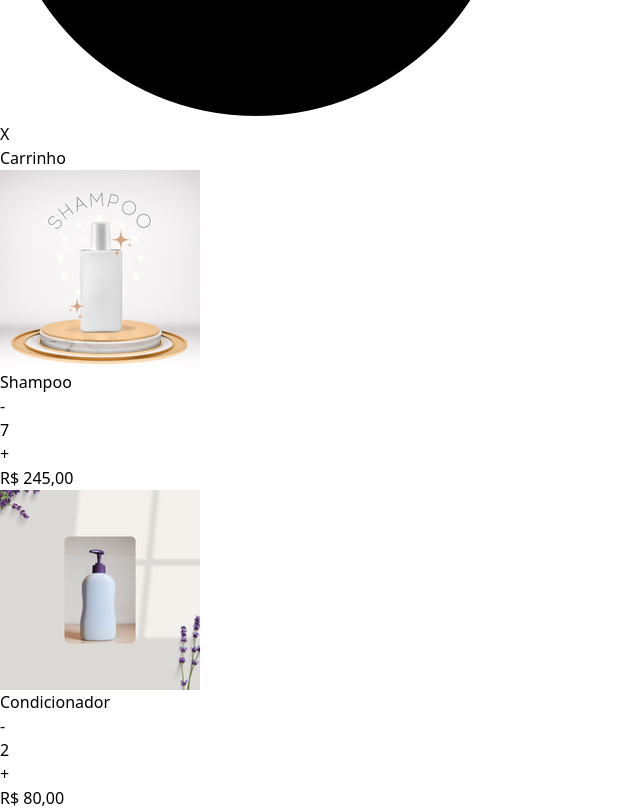
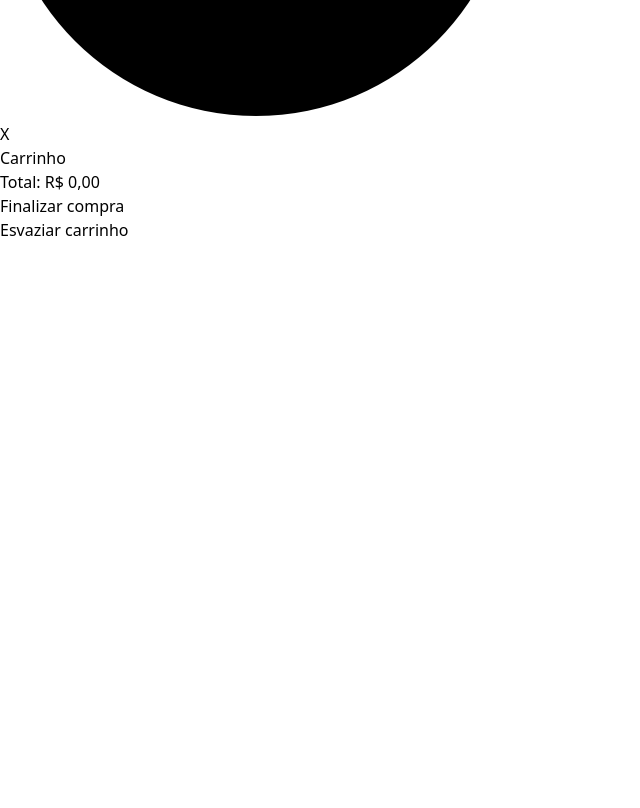
Before and after one commit to ditthales/projeto-visagio, a React (Vite) app: page / in a window 1280 px wide. Shown: the part 5080-5888 px from the top of the page, without its empty margins (0-640 px from the left). After the commit the page ends 5322 px from the top, so only its background shows below. Built offline with nearby package versions, Linux system fonts and the light colour scheme.

Commit message:
refining cart view

```diff
--- a/package.json
+++ b/package.json
@@ -2,8 +2,11 @@
   "name": "projeto-rocketlab",
   "private": true,
   "version": "0.0.0",
+  "homepage": "https://ditthales.github.io/projeto-visagio",
   "type": "module",
   "scripts": {
+    "predeploy": "npm run build",
+    "deploy": "gh-pages -d build",
     "dev": "vite",
     "build": "tsc && vite build",
     "lint": "eslint . --ext ts,tsx --report-unused-disable-directives --max-warnings 0",
@@ -24,6 +27,7 @@
     "eslint": "^8.45.0",
     "eslint-plugin-react-hooks": "^4.6.0",
     "eslint-plugin-react-refresh": "^0.4.3",
+    "gh-pages": "^6.0.0",
     "postcss": "^8.4.28",
     "tailwindcss": "^3.3.3",
     "typescript": "^5.0.2",
--- a/src/App.tsx
+++ b/src/App.tsx
@@ -9,23 +9,7 @@ const App = () => {
     type: string;
     index: number;
     qtd: number;
-  }[]>([
-    {
-      type: "hair",
-      index: 0,
-      qtd: 7
-    },
-    {
-      type: "hair",
-      index: 1,
-      qtd: 2
-    },
-    {
-      type: "hair",
-      index: 2,
-      qtd: 1
-    }
-  ]);
+  }[]>([]);
 
   const[overlay, setOverlay] = useState(false);
   const[total, setTotal] = useState(0);
@@ -34,9 +18,14 @@ const App = () => {
     setOverlay(!overlay);
   };
 
-  const sumTotal = () => {
+  const sumTotal = (array: {
+    type: string;
+    index: number;
+    qtd: number;
+  }[] ) => {
     let total = 0;
-    productList.forEach((product) => {
+    console.log(array)
+    array.forEach((product) => {
       if (product.type == "hair") {
         total += parseFloat(HAIR_PRODUCTS[product.index].price.replace(",",".")) * product.qtd;
       } else if (product.type == "face") {
@@ -46,6 +35,7 @@ const App = () => {
       }
     })
     setTotal(total);
+    console.log(total)
   }
 
   const handleQtdChange = (index: number, newQtd: number) => {
@@ -56,14 +46,57 @@ const App = () => {
       updatedList[index].qtd = newQtd;
     }
     setProductList(updatedList);
-    sumTotal();
+    sumTotal(updatedList);
+  }
+
+  const handleProductDelete = (index: number) => {
+    const updatedList = [...productList];
+    updatedList.splice(index, 1);
+    setProductList(updatedList);
+    sumTotal(updatedList);
+  }
+
+  const handleProductAdd = (type: string, index: number) => {
+    const updatedList = [...productList];
+    const itemExists = updatedList.some(item => item.type === type && item.index === index);
+    if (itemExists) {
+      updatedList.forEach((item) => {
+        if (item.type === type && item.index === index) {
+          item.qtd += 1;
+        }
+      })
+    } else {
+    updatedList.push({
+      type: type,
+      index: index,
+      qtd: 1
+    });
+  }
+    setProductList(updatedList);
+    sumTotal(updatedList);
+  }
+
+  const handleProductFinalize = () => {
+
+  }
+
+  const handleProductDeleteAll = () => {
+    setProductList([]);
+    sumTotal([]);
   }
 
   return (
     <>
     <div>
-      <BuyingPage onOpen={handleOverlay}/>
-      <CartPage isOpen={overlay} onClose={handleOverlay} onQtdChange={handleQtdChange} productList={productList} total={total}/>
+      <BuyingPage onOpen={handleOverlay} onAddToCart={handleProductAdd}/>
+      <CartPage isOpen={overlay}
+          onClose={handleOverlay}
+          onQtdChange={handleQtdChange}
+          onDelete={handleProductDelete}
+          productList={productList}
+          total={total}
+          onFinalize={handleProductFinalize}
+          onDeleteAll={handleProductDeleteAll}/>
     </div>
     </>
   )
--- a/src/components/atoms/CloseCartButton.tsx
+++ b/src/components/atoms/CloseCartButton.tsx
@@ -5,7 +5,7 @@ interface CloseCartButtonProps {
 
 const CloseCartButton:React.FC<CloseCartButtonProps> = ({ onClose }) => {
     return (
-        <button className="w-10 h-10" onClick={onClose}>
+        <button className="w-6 h-6 rounded-full bg-red-600 text-white shadow-md hover:shadow-xl" onClick={onClose}>
             <p>X</p>
         </button>
     )
--- a/src/components/atoms/SecondaryButton.tsx
+++ b/src/components/atoms/SecondaryButton.tsx
@@ -1,10 +1,10 @@
 
 
-const SecondaryButton = (props: {label: string, classes?: string}) => {
+const SecondaryButton = (props: {label: string, classes?: string, onAction: () => void}) => {
     return (
         <div>
-            <button className={`bg-transparent hover:text-white py-2 px-4 rounded-lg hover:shadow-lg ${props.classes}`}>
-                {props.label}
+            <button className={`bg-transparent hover:text-white py-2 px-4 rounded-lg hover:shadow-lg ${props.classes}`} onClick={props.onAction}>
+                <div className="text-sm">{props.label}</div>
             </button>
         </div>
     )
--- a/src/components/molecules/ProductCart.tsx
+++ b/src/components/molecules/ProductCart.tsx
@@ -1,11 +1,15 @@
-import { HAIR_PRODUCTS, FACE_PRODUCTS, BODY_PRODUCTS } from "../../constants/constants"
-import { useState } from "react"
+import { HAIR_PRODUCTS, FACE_PRODUCTS, BODY_PRODUCTS, SECONDARY_BUTTON } from "../../constants/constants"
+import SecondaryButton from "../atoms/SecondaryButton";
 
-const ProductCart = (props:{type:string, index:number, qtd:number, onQtdChange: (newQtd: number) => void}) => {
+const ProductCart = (props:{type:string, index:number, qtd:number, onQtdChange: (newQtd: number) => void, onDelete: (index:number) => void}) => {
     let product = FACE_PRODUCTS[0]
 
     const handleQtdChange = (newQtd: number) => {
         props.onQtdChange(newQtd);
+    }
+
+    const handleDelete = () => {
+        props.onDelete(props.index);
     }
 
     if (props.type == "hair") {
@@ -16,25 +20,28 @@ const ProductCart = (props:{type:string, index:number, qtd:number, onQtdChange:
         product = BODY_PRODUCTS[props.index]
     }
     return (
-        <div className="container mx-auto">
+        <div className="">
         <div className="flex flex-col w-full">
-            <div className="flex flex-row px-4 pt-6 justify-center items-center pb-4">
-                <div className="flex w-20 items-start"><img src={product.img} className=" rounded-full h-11 w-11"/></div>
+            <div className="flex flex-row px-4 pt-6 justify-between items-center pb-4">
+                <div className="flex items-center pl-5"><img src={product.img} className=" rounded-full h-11 w-11"/></div>
                 <div className="flex-grow"></div>
-                <div className="flex w-32 items-start pr-4"><p className="text-sm">{product.label}</p></div>
+                <div className="flex items-center text-center justify-center w-32"><p className="text-sm">{product.label}</p></div>
                 <div className="flex-grow"></div>
-                <div className="flex flex-row w-32 items-center">
+            </div>
+            <div className="flex flex-row px-4 justify-center items-center pb-4">
+            <div className="flex flex-row items-center">
                     <button className="w-6 h-6 rounded-full bg-gray-200 text-gray-500" onClick={() => {
             props.qtd > 0 ? handleQtdChange(props.qtd - 1) : handleQtdChange(0);
           }}>-</button>
-                    <p className="text-sm px-3 w-10 text-center">{props.qtd}</p>
+                    <p className="lg:text-sm text-xs px-3 w-10 text-center">{props.qtd}</p>
                     <button className="w-6 h-6 rounded-full bg-gray-200 text-gray-500" onClick={() => {
             props.qtd < 30 ? handleQtdChange(props.qtd + 1) : handleQtdChange(30);
           }}>+</button>
                 </div>
                 <div className="flex-grow"></div>
-                <div className="flex w-24 items-start"><p className="text-sm">R$ {((parseFloat(product.price.replace(",",".")) * props.qtd).toFixed(2)).replace(".",",")}</p></div>
+                <div className="flex items-center text-center justify-center w-32"><p className="text-sm">R$ {((parseFloat(product.price.replace(",",".")) * props.qtd).toFixed(2)).replace(".",",")}</p></div>
             </div>
+            <div className="w-full justify-center items-center text-center pb-2"><SecondaryButton label={"Remover"} classes={`${SECONDARY_BUTTON["RED"]}`} onAction={handleDelete}/></div>
             <div className=" w-full h-px rounded-full bg-black"></div>
         </div>
         </div>
--- a/src/organisms/CartPage.tsx
+++ b/src/organisms/CartPage.tsx
@@ -1,8 +1,8 @@
-import { useState } from "react"
 import ProductCart from "../components/molecules/ProductCart"
 import CloseCartButton from "../components/atoms/CloseCartButton"
 import PrimaryButton from "../components/atoms/PrimaryButton";
-import { PRIMARY_BUTTON } from "../constants/constants";
+import { PRIMARY_BUTTON, SECONDARY_BUTTON } from "../constants/constants";
+import SecondaryButton from "../components/atoms/SecondaryButton";
 
 interface CartPageProps {
     isOpen: boolean;
@@ -14,22 +14,42 @@ interface CartPageProps {
       }[];
     onQtdChange: (index: number, newQtd: number) => void;
     total: number;
+    onDelete: (index: number) => void;
+    onFinalize: () => void;
+    onDeleteAll: () => void;
 }
 
-const CartPage: React.FC<CartPageProps> = ({ isOpen, onClose, productList, onQtdChange, total }) => {
+const CartPage: React.FC<CartPageProps> = ({ isOpen, onClose, productList, onQtdChange, total, onDelete, onFinalize, onDeleteAll }) => {
 
     const handleQtdChange = (index: number, newQtd: number) => {
         onQtdChange(index, newQtd);
     }
 
+    const handleDelete = (index: number) => {
+        onDelete(index);
+    }
+
+    const handleFinalize = () => {
+        onFinalize();
+    }
+
+    const handleDeleteAll = () => {
+        onDeleteAll();
+    }
+
     return (
       <>
-        <div className={` bg-white fixed z-50 right-0 top-0 bottom-0 ${isOpen ? "" : "hidden"}`}>
-            <div className='flex flex-col justify-start items-start h-screen'>
-                <div className="flex flex-row justify-between items-center w-full px-6 pt-6 pb-4">
+        <div className={`fixed z-50 right-0 top-0 bottom-0 transition-transform ${
+                    isOpen ? ' translate-x-0' : 'translate-x-full'
+                } duration-500`}>
+            <div className="flex flex-row">
+                <div className="flex flex-col p-4">
                     <CloseCartButton onClose={onClose}/>
+                    <div className="flex-grow"></div>
+                </div>
+                <div className='flex flex-col justify-start items-start h-screen bg-white shadow-lg'>
+                    <div className="flex flex-row justify-center items-center text-center w-full px-6 pt-6 pb-4">
                         <p className=" text-3xl">Carrinho</p>
-
                     </div>
                     <div className="overflow-y-scroll max-h-[100vh]">
                         {productList.map((product, index) => (
@@ -39,12 +59,16 @@ const CartPage: React.FC<CartPageProps> = ({ isOpen, onClose, productList, onQtd
                             index={product.index}
                             qtd={product.qtd}
                             onQtdChange={(newQtd: number) => handleQtdChange(index, newQtd)}
+                            onDelete={() => handleDelete(index)}
                             />
                         ))}
                     </div>
-                <div className=" flex flex-row justify-between items-center w-full px-6 py-4">
-                    <p className=" text-xl">Total: R$ {(total.toFixed(2)).replace(".",",")}</p>
-                    <PrimaryButton label="Finalizar compra" classes={`${PRIMARY_BUTTON["GREEN"]}`}/>
+                    <div className=" flex flex-col flex-grow justify-between items-center w-full px-6 py-4">
+                        <p className=" text-xl pb-3">Total: R$ {(total.toFixed(2)).replace(".",",")}</p>
+                        <div className="flex-grow"></div>
+                        <PrimaryButton label="Finalizar compra" classes={`${PRIMARY_BUTTON["GREEN"]}`} onAction={handleFinalize}/>
+                        <div className="pt-2"><SecondaryButton label={"Esvaziar carrinho"} classes={`${SECONDARY_BUTTON["RED"]} w-40`} onAction={handleDeleteAll}/></div>
+                    </div>
                 </div>
             </div>
         </div>
```
Also changed, not shown: src/components/atoms/PrimaryButton.tsx (+7 -2 lines), src/components/molecules/ProductCard.tsx (+7 -2 lines), src/organisms/ProductRow.tsx (+15 -4 lines), src/templates/BuyingPage.tsx (+9 -4 lines), 1 other file (tests, documents, lock files or other folders). Lines whose indentation alone changed are shown as unchanged.
